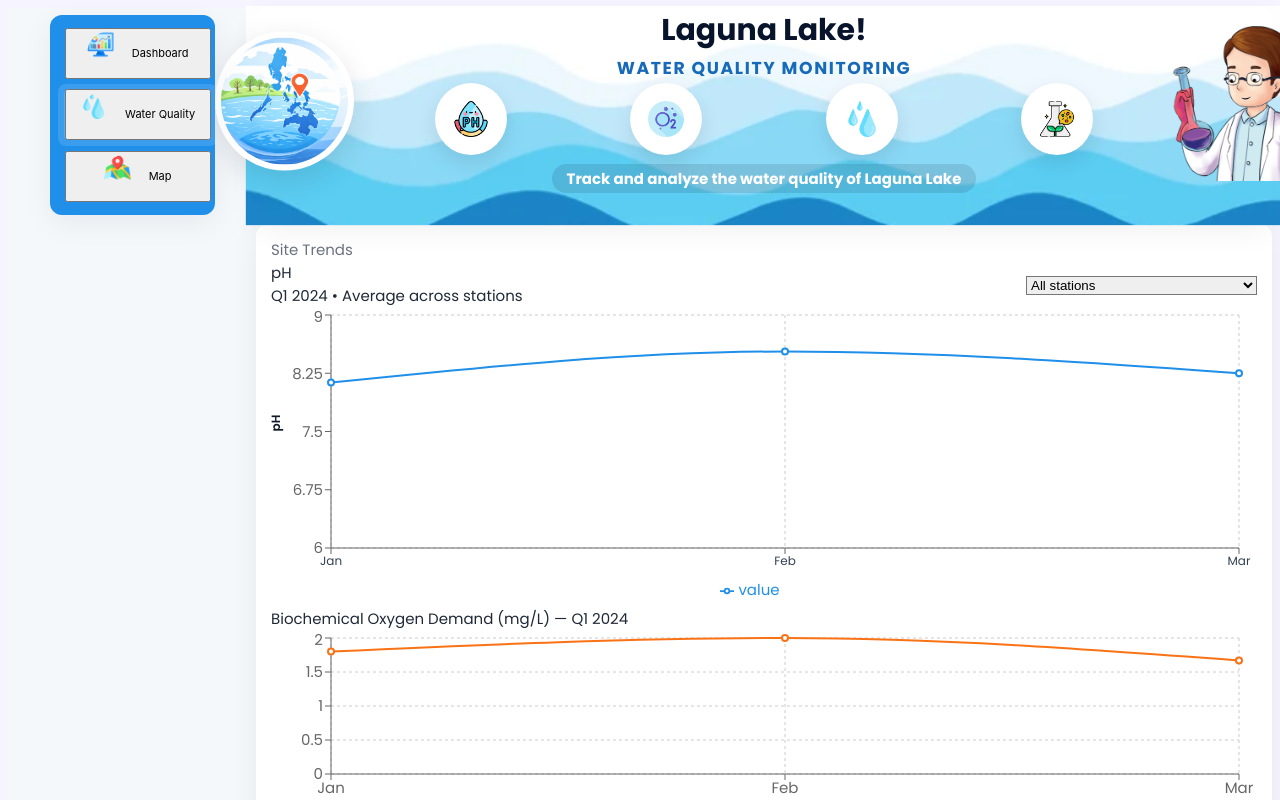
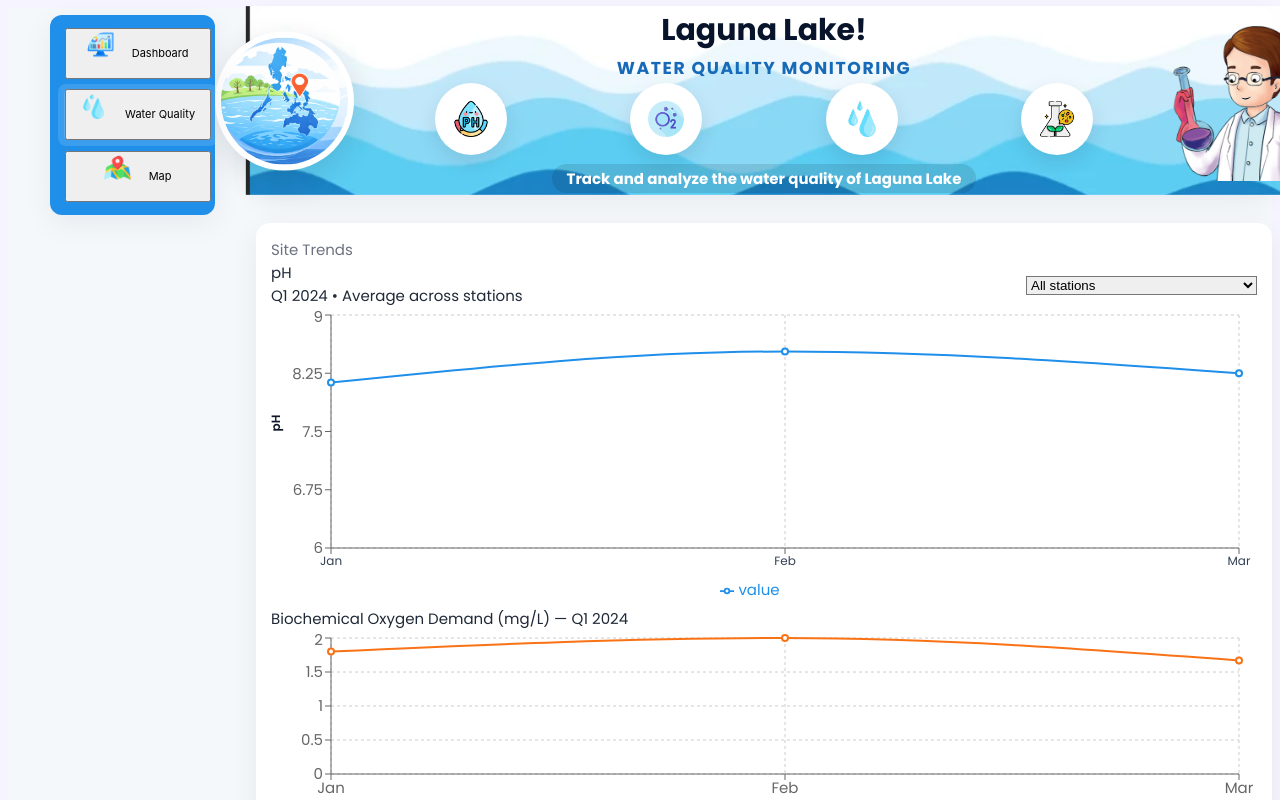
Before and after one commit to Aizen-25/Final-Project, a React (Vite) app: page / in a window 1280 px wide. Shown: the top 800 px of the page. Built offline with nearby package versions, Linux system fonts and the light colour scheme.

Commit message:
UI(header): use margin-bottom instead of padding

```diff
--- a/src/index.css
+++ b/src/index.css
@@ -206,7 +206,7 @@ body {
 .header-banner .header-center-icon { width: 56px; height: 56px; margin: 0.6rem auto; border-radius: 999px; background: #fff; display: flex; align-items: center; justify-content: center; box-shadow: 0 8px 20px rgba(16,24,40,0.08); }
 .header-banner .header-center-icon img { display: block; }
 
-.header-banner { padding: 0 0 2rem 0; border-radius: 14px; }
+.header-banner { padding: 0; margin-bottom: 2rem; border-radius: 14px; }
 .header-banner .header-content { position: relative; z-index: 10; min-height: 160px; width: 90%; max-width: 1100px; margin: 0 auto; display: flex; flex-direction: column; align-items: center; justify-content: center; }
 .header-banner .header-title { font-size: 2rem; font-weight: 900; color: #07142b; margin: 0; }
 .header-banner .header-sub { margin-top: 6px; font-size: 1.15rem; font-weight: 800; color: var(--primary-dark); letter-spacing: 1.6px; line-height: 1.05; }
```
